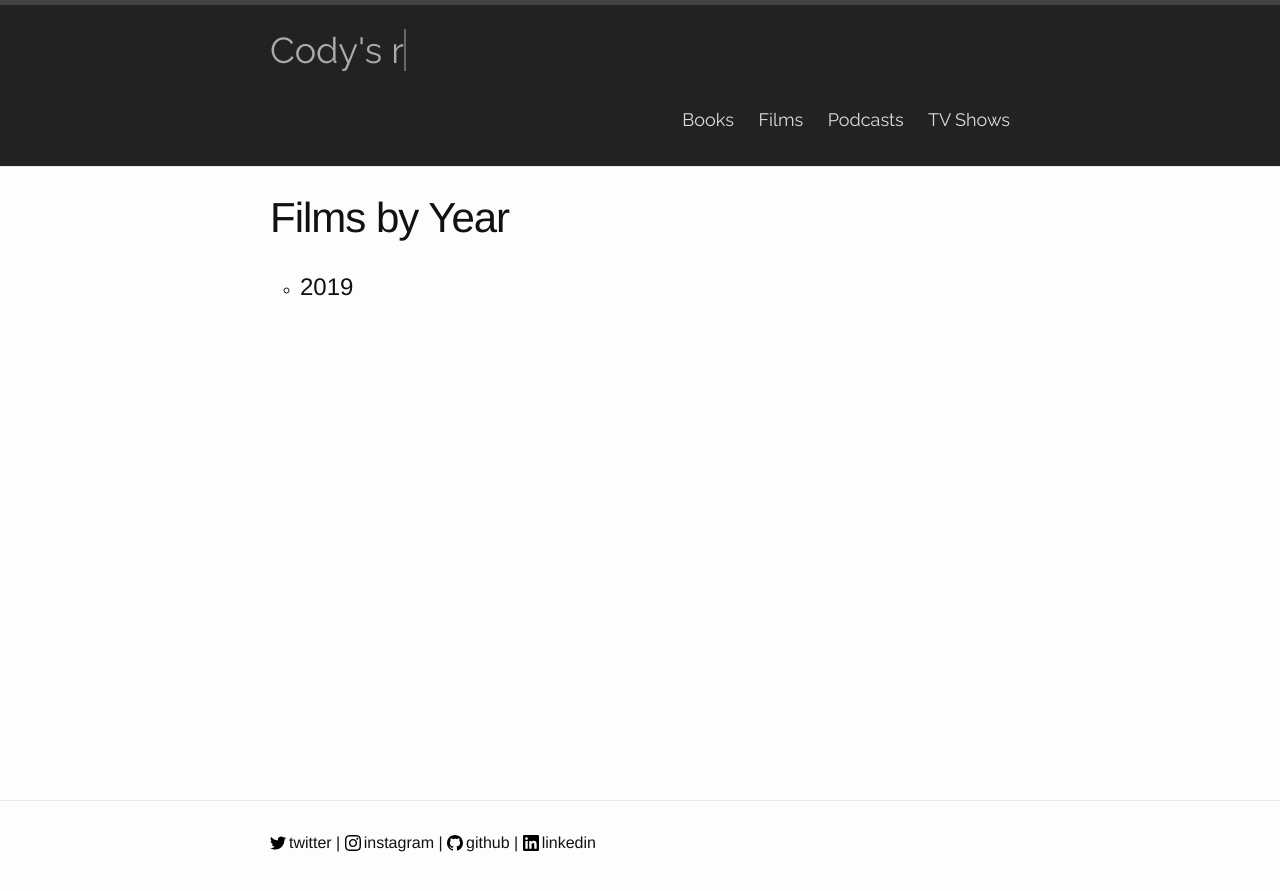
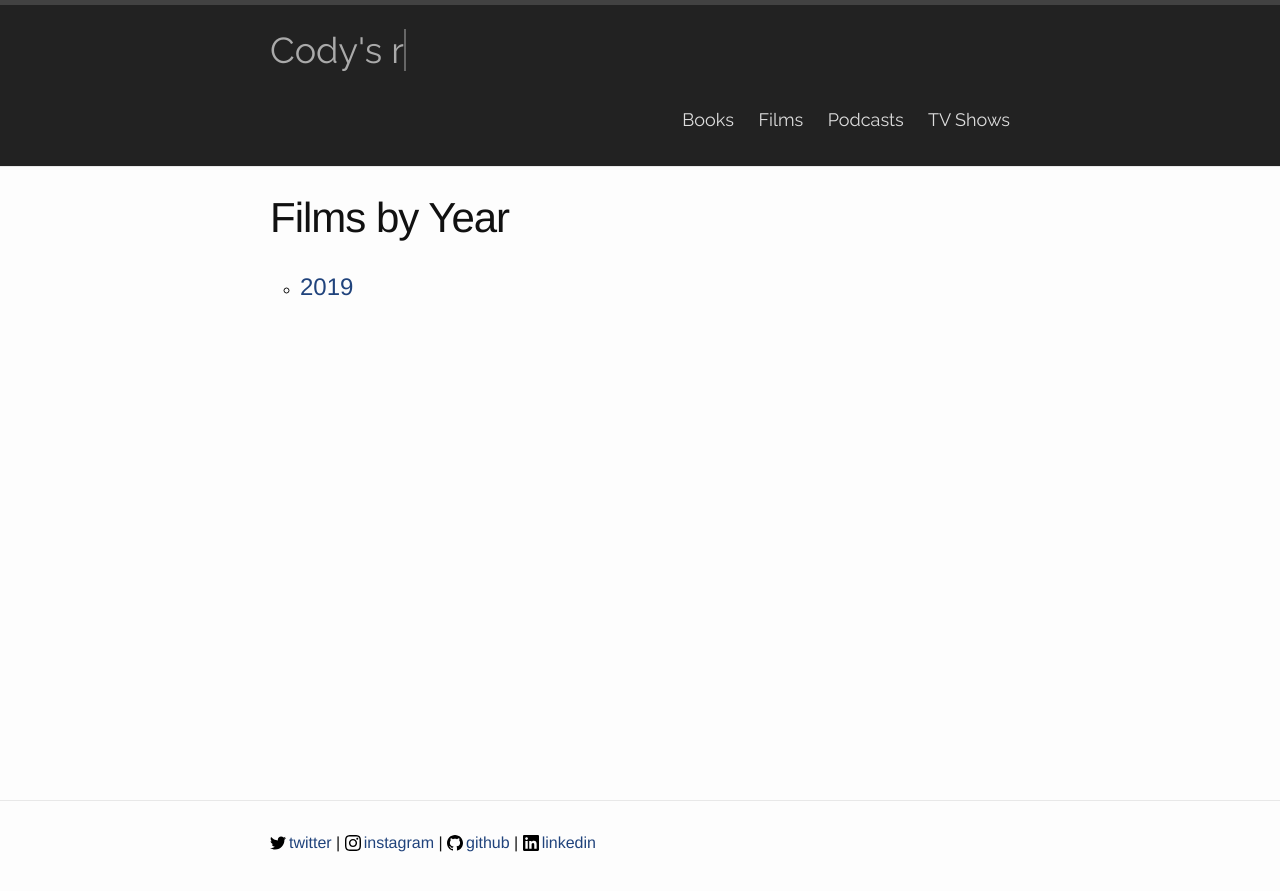
Before and after one commit to codydalerodgers/personal-blog, a Jekyll site: the page built from films/index.html, in a window 1280 px wide. Shown: the top 891 px of the page. Built offline with Jekyll 4.4.1, drawn with Linux system fonts in a browser that asks for light colours.

Commit message:
Changing link color to #20437c

```diff
--- a/assets/main.scss
+++ b/assets/main.scss
@@ -16,6 +16,7 @@ $base-line-height:    1.5;
 $spacing-unit:     30px;
 
 $text-color:       #111;
+$link-color:       #20437c;
 $background-color: #fdfdfd;
 
 $grey-color:       #828282;
@@ -140,15 +141,15 @@ h1, h2, h3, h4, h5, h6 {
  * Links
  */
 a {
-    color: $text-color;
+    color: $link-color;
     text-decoration: none;
 
     &:visited {
-        color: $text-color;
+        color: $link-color;
     }
 
     &:hover {
-        color: $text-color;
+        color: $link-color;
         text-decoration: underline;
     }
 
```
